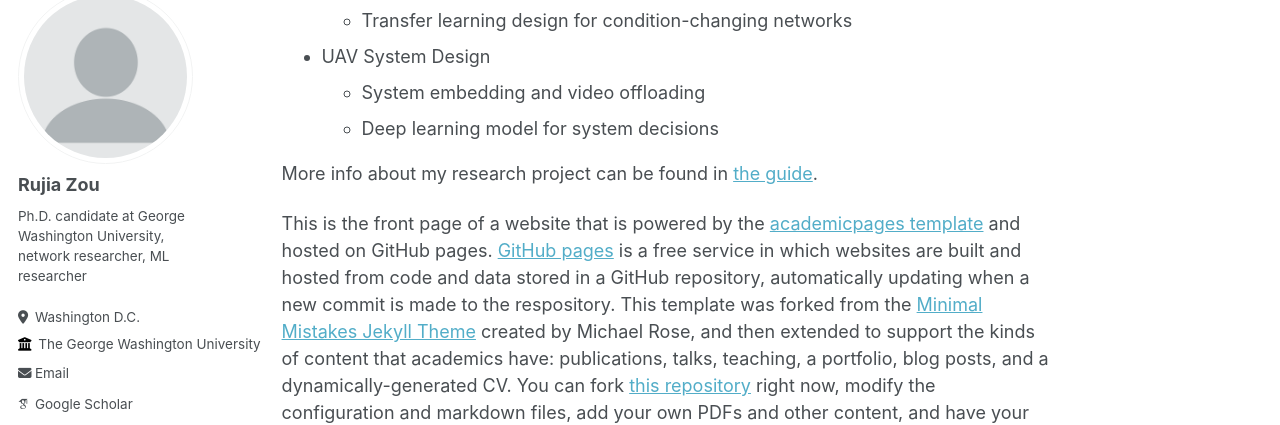
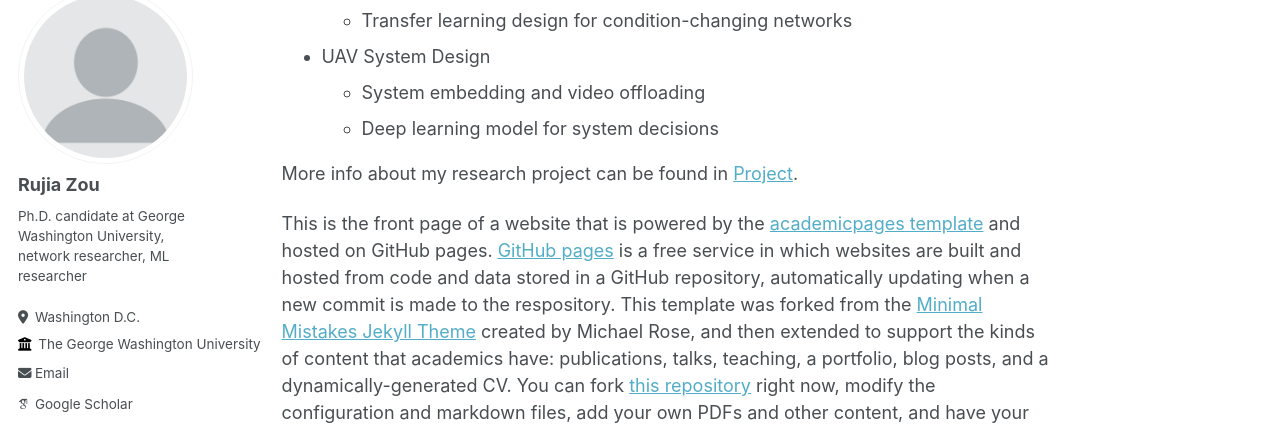
Before and after one commit to RujiaZou/RujiaZou.github.io, a Jekyll site: the page built from _pages/about.md, in a window 1280 px wide and 900 px high, scrolled down 474 px. Shown: the part 97-522 px from the top of the window. Built offline with Jekyll 4.4.1, drawn with Linux system fonts in a browser that asks for light colours; some web fonts are replaced.

Commit message:
Update about.md

```diff
--- a/_pages/about.md
+++ b/_pages/about.md
@@ -24,7 +24,7 @@ Research Areas and Interests:
     - System embedding and video offloading
     - Deep learning model for system decisions
 
-More info about my research project can be found in [the guide](https://rujiazou.github.io/talk/).
+More info about my research project can be found in [Project](https://rujiazou.github.io/talk/).
 
 
 
```
